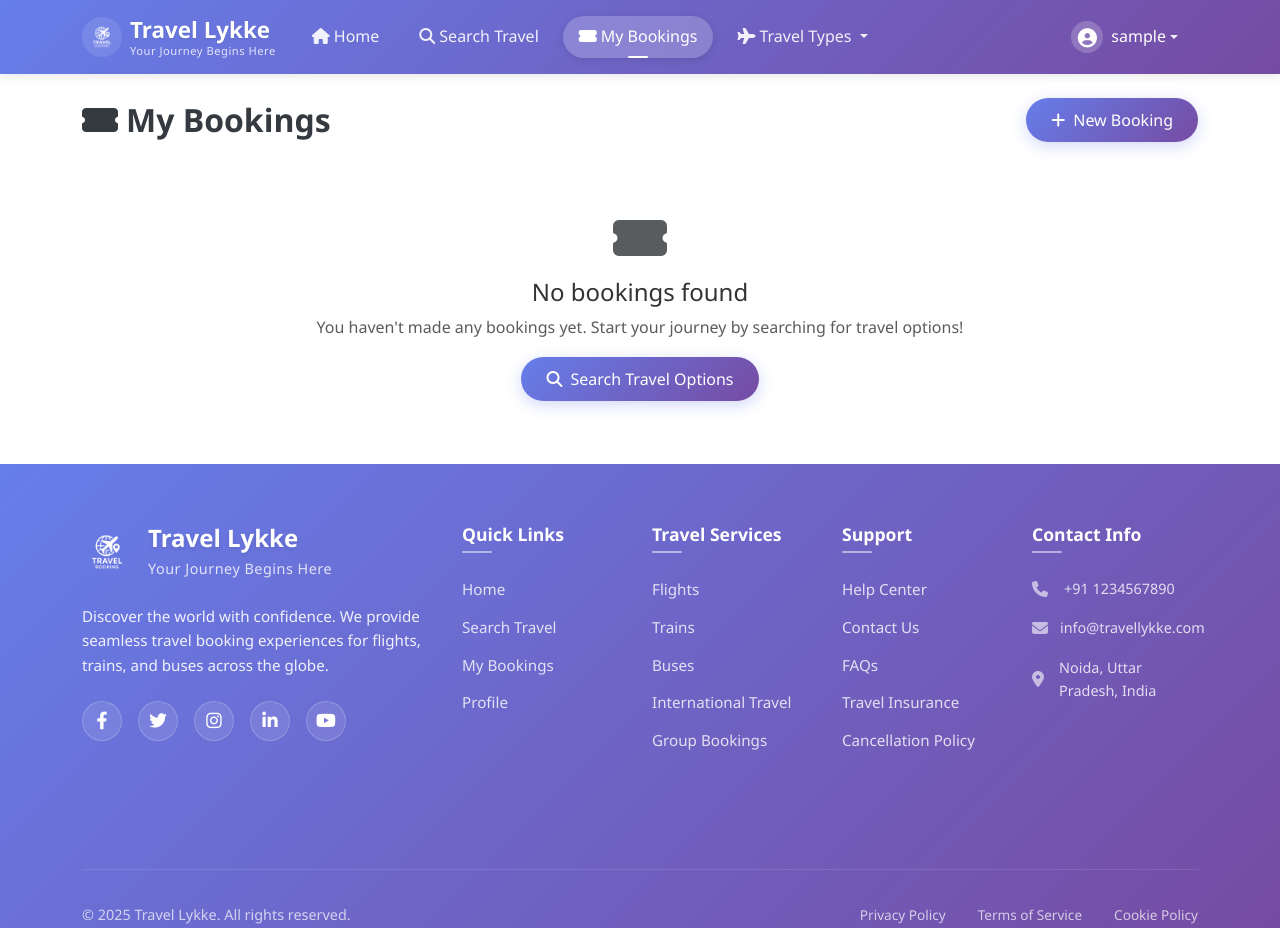
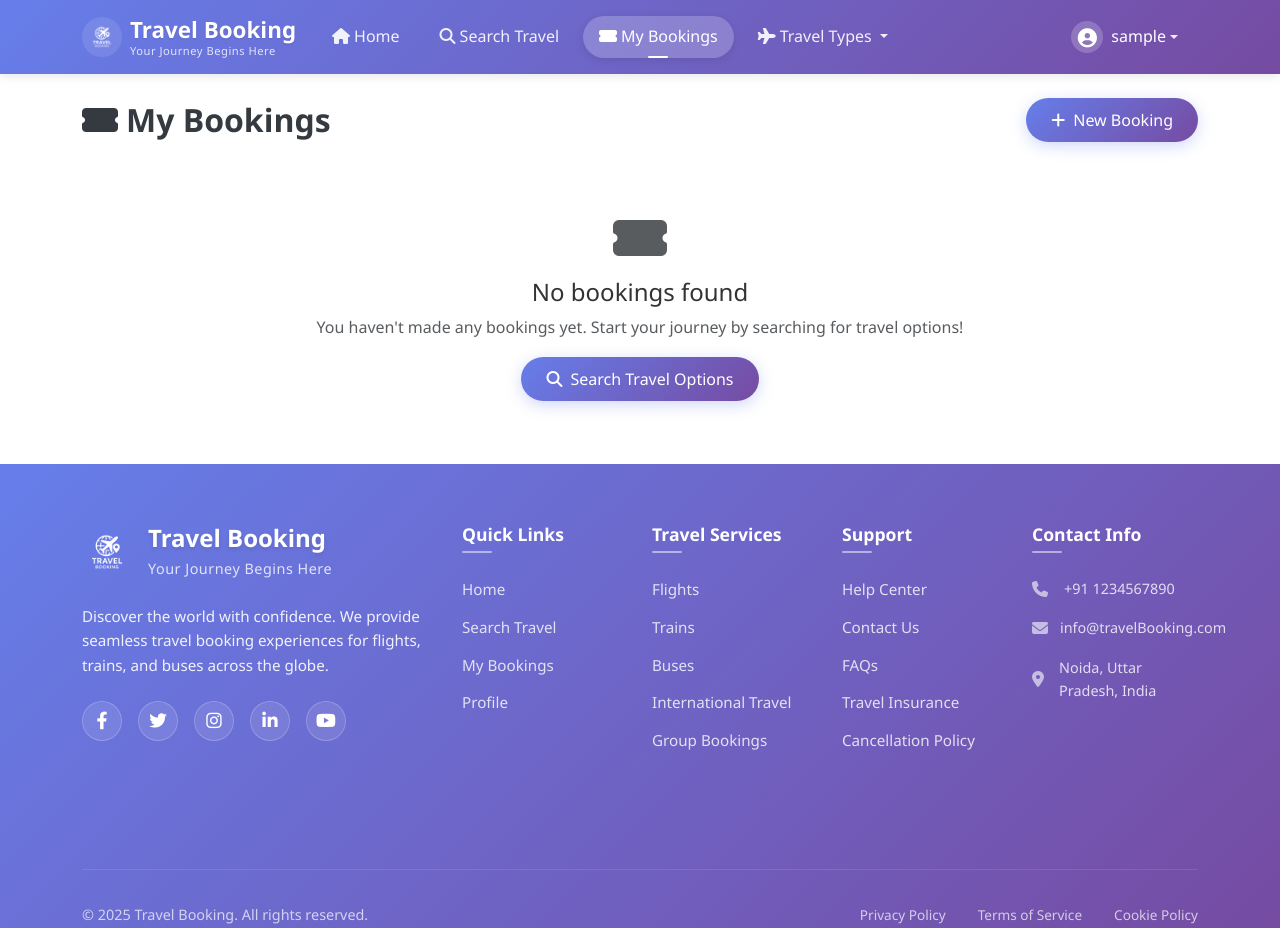
Before and after one commit to jsumit649/Travel_Booking, a Django app: page /bookings/ in a window 1280 px wide. Run offline with Django 5.2, Linux system fonts and the light colour scheme; the visitor is signed in with stand-in values (Sample User, id 1); data that the repository does not hold is empty; some libraries are stand-ins or nearby versions.

Commit message:
template update

```diff
--- a/templates/main.html
+++ b/templates/main.html
@@ -4,7 +4,7 @@
 <head>
     <meta charset="UTF-8">
     <meta name="viewport" content="width=device-width, initial-scale=1.0">
-    <title>Travel Lykke</title>
+    <title>Travel Booking</title>
     <link rel="icon" href="{% static 'images/favicn.png' %}" type="image/png">
 
     <!-- Bootstrap CSS -->
@@ -50,9 +50,9 @@
                 <div class="col-lg-4 col-md-6 mb-4">
                     <div class="footer-brand-section">
                         <div class="footer-logo-container">
-                            <img src="{% static 'images/logo1.png' %}" alt="Travel Lykke" class="footer-logo">
+                            <img src="{% static 'images/logo1.png' %}" alt="Travel Booking" class="footer-logo">
                             <div class="footer-brand-text">
-                                <h4 class="footer-brand-name">Travel Lykke</h4>
+                                <h4 class="footer-brand-name">Travel Booking</h4>
                                 <p class="footer-brand-tagline">Your Journey Begins Here</p>
                             </div>
                         </div>
@@ -129,7 +129,7 @@
                         </div>
                         <div class="contact-item">
                             <i class="fas fa-envelope"></i>
-                            <span>info@travellykke.com</span>
+                            <span>info@travelBooking.com</span>
                         </div>
                         <div class="contact-item">
                             <i class="fas fa-map-marker-alt"></i>
@@ -144,7 +144,7 @@
                 <div class="row align-items-center">
                     <div class="col-md-6">
                         <p class="footer-copyright">
-                            © 2025 Travel Lykke. All rights reserved.
+                            © 2025 Travel Booking. All rights reserved.
                         </p>
                     </div>
                     <div class="col-md-6">
--- a/templates/navbar.html
+++ b/templates/navbar.html
@@ -4,10 +4,10 @@
         <!-- Logo and Brand -->
         <a class="navbar-brand d-flex align-items-center" href="{% url 'home' %}">
             <div class="logo-container me-2">
-                <img src="{% static 'images/logo1.png' %}" alt="Travel Lykke" class="navbar-logo">
+                <img src="{% static 'images/logo1.png' %}" alt="Travel Booking" class="navbar-logo">
             </div>
             <div class="brand-text">
-                <span class="brand-name">Travel Lykke</span>
+                <span class="brand-name">Travel Booking</span>
                 <span class="brand-tagline">Your Journey Begins Here</span>
             </div>
         </a>
```
